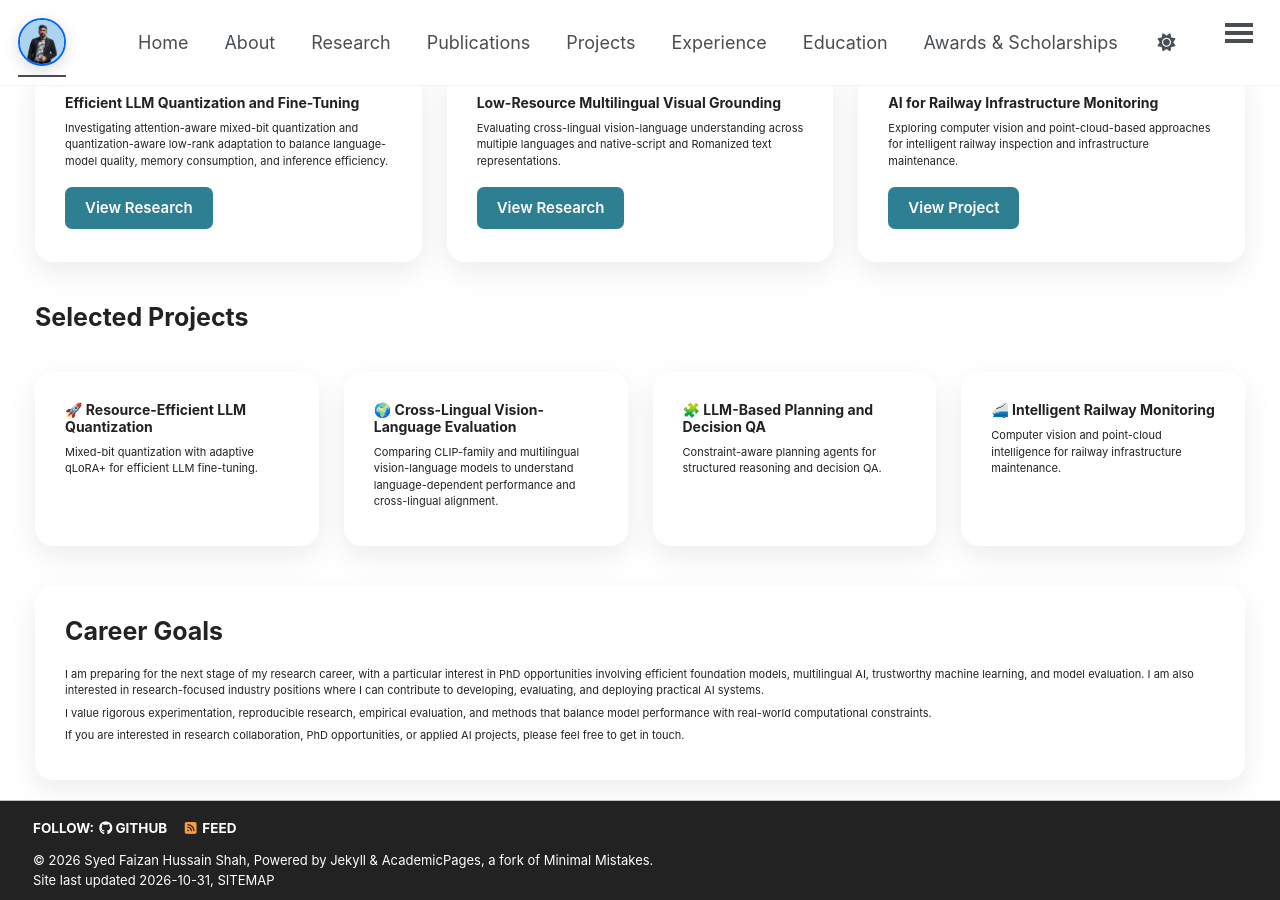
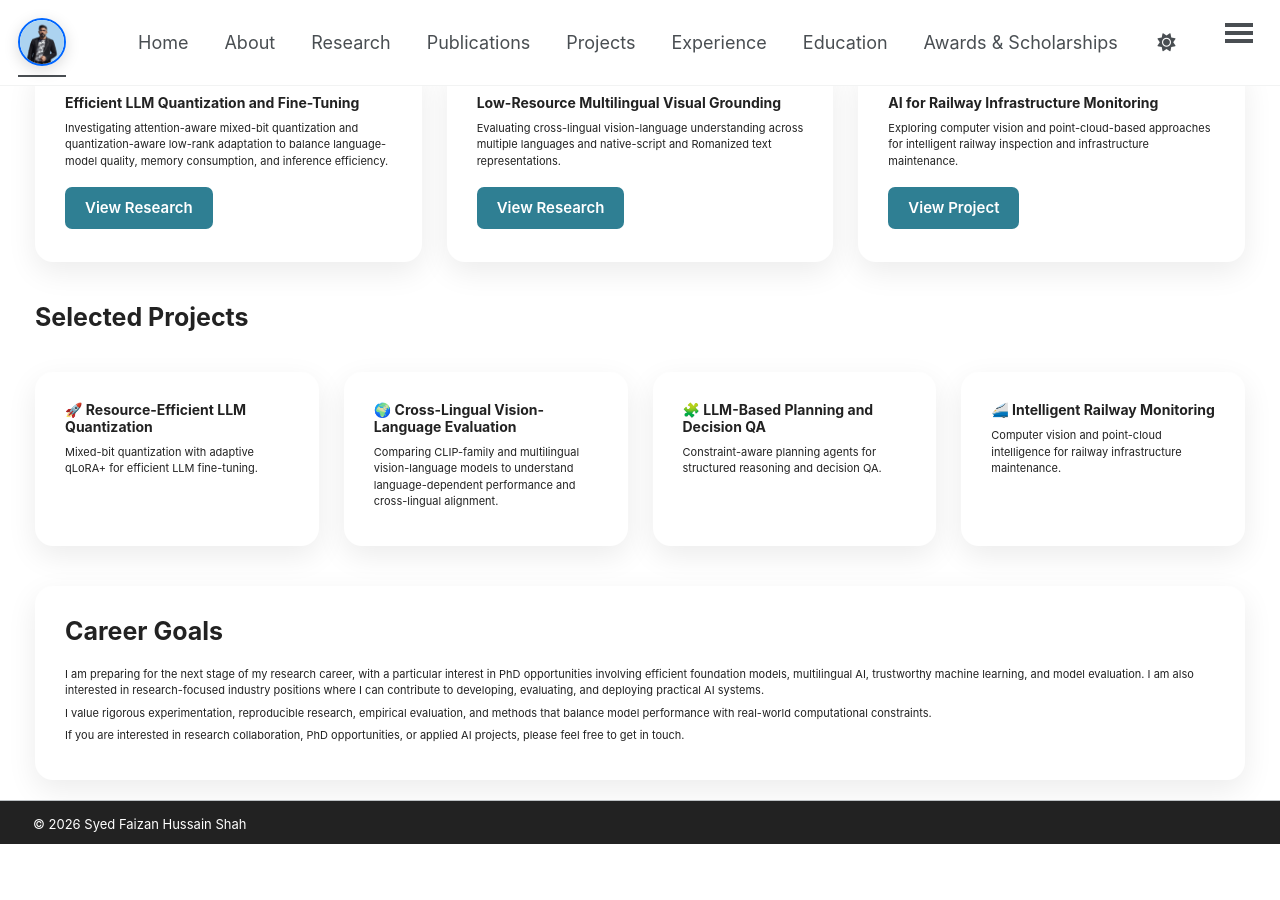
Before and after one commit to Fazi743/Fazi743.github.io, a Jekyll site: the page built from index.html, in a window 1280 px wide and 900 px high, scrolled down 1731 px. Built offline with Jekyll 4.4.1, drawn with Linux system fonts in a browser that asks for light colours; a style sheet for code colours, icons or effects is not loaded; after the commit the page ends 2575 px from its top, so only the background shows below that.

Commit message:
Modify footer copyright to include author name
Updated copyright information in footer.

```diff
--- a/_includes/footer.html
+++ b/_includes/footer.html
@@ -1,25 +1,3 @@
-{% include base_path %}
-
-{% if site.author.github or site.author.bitbucket or site.atom_feed.hide != true %}
-<div class="page__footer-follow">
-  <ul class="social-icons">
-    {% if site.data.ui-text[site.locale].follow_label %}
-      <li><strong>{{ site.data.ui-text[site.locale].follow_label }}</strong></li>
-    {% endif %}
-    {% if site.author.github %}
-      <li><a href="https://github.com/{{ site.author.github }}"><i class="fab fa-github" aria-hidden="true"></i> GitHub</a></li>
-    {% endif %}
-    {% if site.author.bitbucket %}
-      <li><a href="https://bitbucket.org/{{ site.author.bitbucket }}"><i class="fab fa-bitbucket" aria-hidden="true"></i> Bitbucket</a></li>
-    {% endif %}
-    {% if site.atom_feed.hide != true %}
-    <li><a href="{% if site.atom_feed.path %}{{ site.atom_feed.path }}{% else %}{{ base_path }}/feed.xml{% endif %}"><i class="fa fa-fw fa-rss-square" aria-hidden="true"></i> {{ site.data.ui-text[site.locale].feed_label | default: "Feed" }}</a></li>
-    {% endif %}
-  </ul>
+<div class="page__footer-copyright">
+  &copy; {{ site.time | date: '%Y' }} Syed Faizan Hussain Shah
 </div>
-{% endif %}
-
-<div class="page__footer-copyright">
-  &copy; {{ site.time | date: '%Y' }} {{ site.name | default: site.title }}, {{ site.data.ui-text[site.locale].powered_by | default: "Powered by" }} <a href="https://jekyllrb.com" rel="nofollow">Jekyll</a> &amp; <a href="https://github.com/academicpages/academicpages.github.io">AcademicPages</a>, a fork of <a href="https://mademistakes.com/work/minimal-mistakes-jekyll-theme/" rel="nofollow">Minimal Mistakes</a>.<br />
-  Site last updated {{ "now" | date: '%Y-%m-%d' }}, <a href="/sitemap/" style="text-transform: uppercase;">{{ site.data.ui-text[site.locale].site_map | default: "Sitemap" }}</a>
-</div>
```
